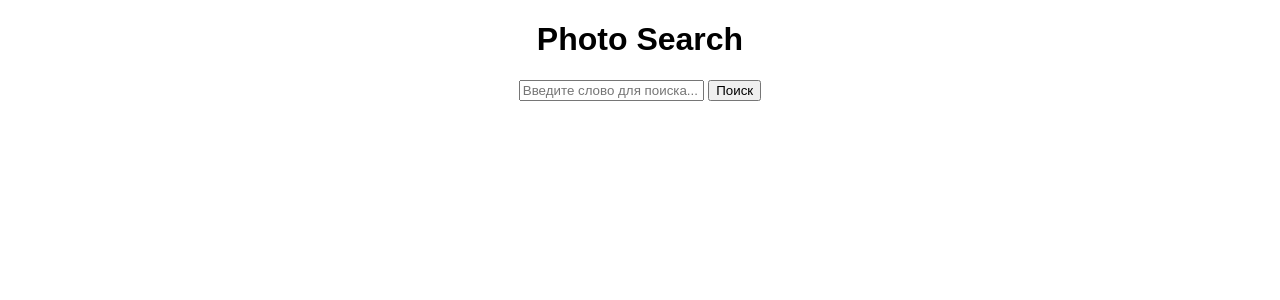
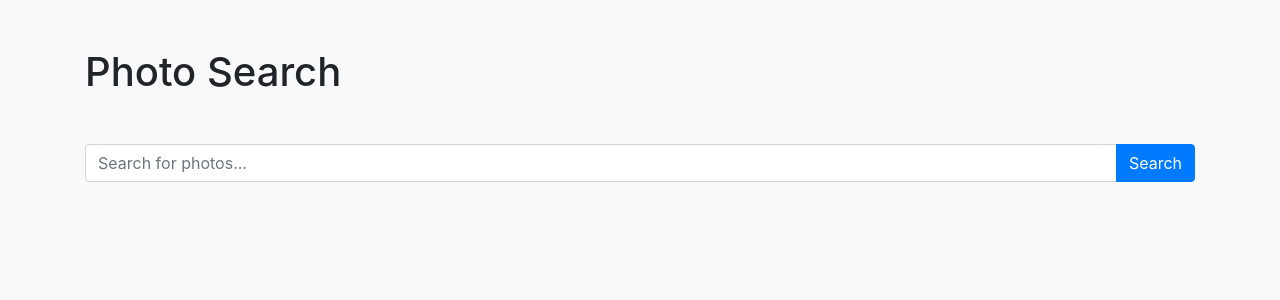
Before and after one commit to Zlaski-Zlatita/Iapple, a Flask app: page / in a window 1280 px wide. Shown: the top 300 px of the page. Run offline with Flask 3, Linux system fonts and the light colour scheme; some libraries are stand-ins or nearby versions.

Commit message:
Update index.html

```diff
--- a/templates/index.html
+++ b/templates/index.html
@@ -3,44 +3,65 @@
 <head>
     <meta charset="UTF-8">
     <meta name="viewport" content="width=device-width, initial-scale=1.0">
-    <link rel="stylesheet" href="{{ url_for('static', filename='styles.css') }}">
-    <title>Unsplash Photo Search</title>
+    <title>Photo Search</title>
+    <link rel="stylesheet" href="https://stackpath.bootstrapcdn.com/bootstrap/4.5.2/css/bootstrap.min.css">
+    <style>
+        body {
+            background-color: #f8f9fa;
+        }
+        .photo {
+            margin: 10px;
+            border: 1px solid #ddd;
+            border-radius: 5px;
+        }
+        .photo img {
+            border-radius: 5px;
+        }
+    </style>
 </head>
 <body>
     <div class="container">
-        <h1>Photo Search</h1>
-        <input type="text" id="search-input" placeholder="Введите слово для поиска...">
-        <button id="search-button">Поиск</button>
-        <div id="results"></div>
-        <div id="loading" style="display:none;">Загрузка...</div>
-        <div id="error" style="display:none;">Нет результатов</div>
+        <h1 class="mt-5">Photo Search</h1>
+        <form id="search-form" class="mt-5">
+            <div class="input-group mb-3">
+                <input type="text" id="query" class="form-control" placeholder="Search for photos..." required>
+                <div class="input-group-append">
+                    <button class="btn btn-primary" type="submit">Search</button>
+                </div>
+            </div>
+        </form>
+        <div id="results" class="row"></div>
     </div>
 
+    <script src="https://code.jquery.com/jquery-3.6.0.min.js"></script>
     <script>
-        document.getElementById('search-button').addEventListener('click', function() {
-            const query = document.getElementById('search-input').value;
-            document.getElementById('loading').style.display = 'block';
-            document.getElementById('results').innerHTML = '';
-            document.getElementById('error').style.display = 'none';
+        $(function() {
+            $('#search-form').on('submit', function(event) {
+                event.preventDefault();
+                const query = $('#query').val();
+                $('#results').empty();
 
-            fetch(`/search?query=${query}`)
-                .then(response => response.json())
-                .then(data => {
-                    document.getElementById('loading').style.display = 'none';
-                    if (data.results.length > 0) {
-                        data.results.forEach(photo => {
-                            const img = document.createElement('img');
-                            img.src = photo.urls.small;
-                            img.alt = photo.alt_description;
-                            img.onclick = () => {
-                                window.open(photo.urls.full, '_blank');
-                            };
-                            document.getElementById('results').appendChild(img);
-                        });
-                    } else {
-                        document.getElementById('error').style.display = 'block';
-                    }
-                });
+                $.getJSON('/search', { query: query })
+                    .done(function(data) {
+                        if (data.results) {
+                            data.results.forEach(photo => {
+                                $('#results').append(`
+                                    <div class="col-md-4">
+                                        <div class="photo">
+                                            <img src="${photo.urls.small}" alt="${photo.alt_description}" class="img-fluid">
+                                            <div class="p-2">
+                                                <p>${photo.description || 'No Description'}</p>
+                                            </div>
+                                        </div>
+                                    </div>
+                                `);
+                            });
+                        }
+                    })
+                    .fail(function() {
+                        $('#results').append('<p class="text-danger">Failed to retrieve photos.</p>');
+                    });
+            });
         });
     </script>
 </body>
```
